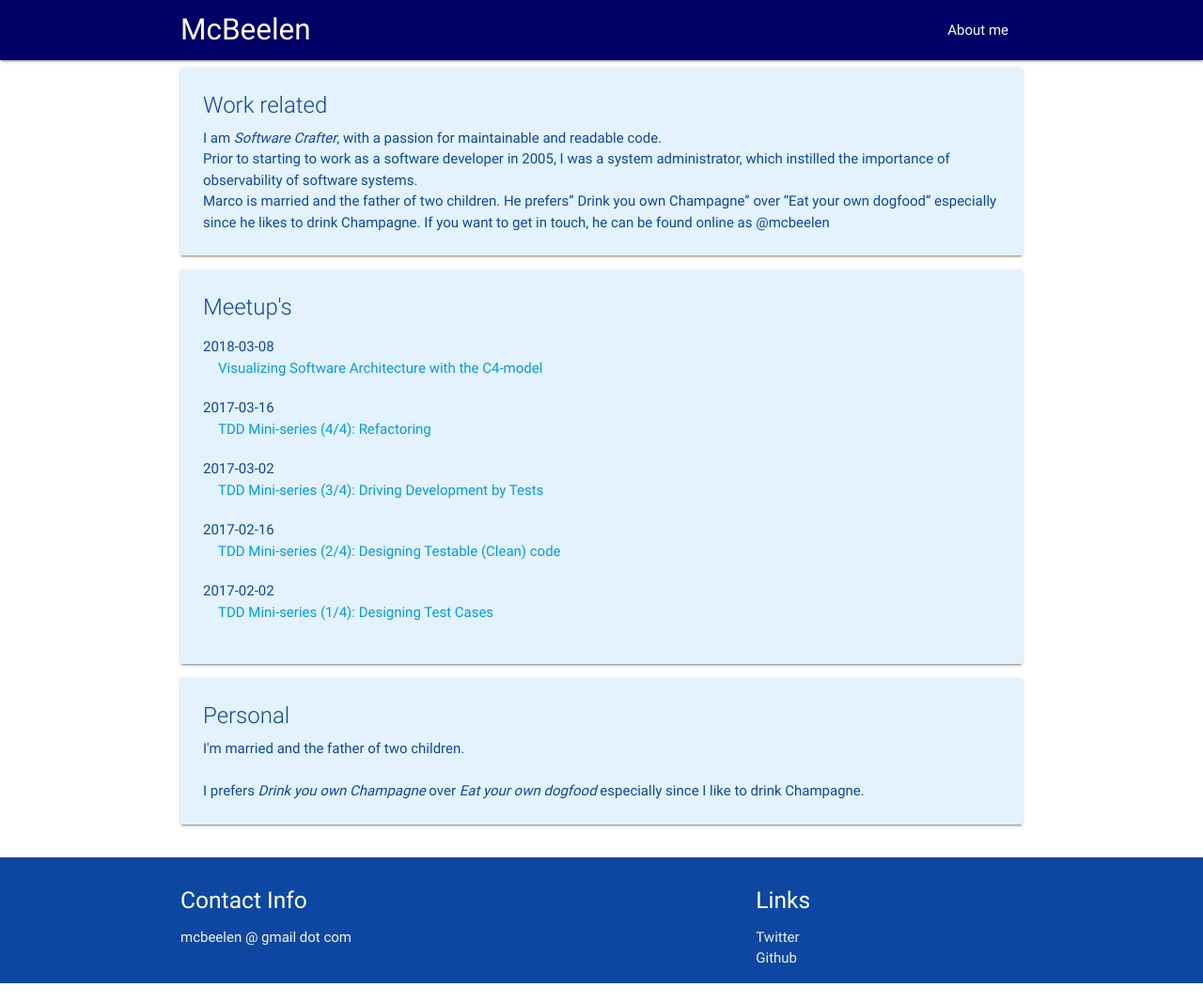
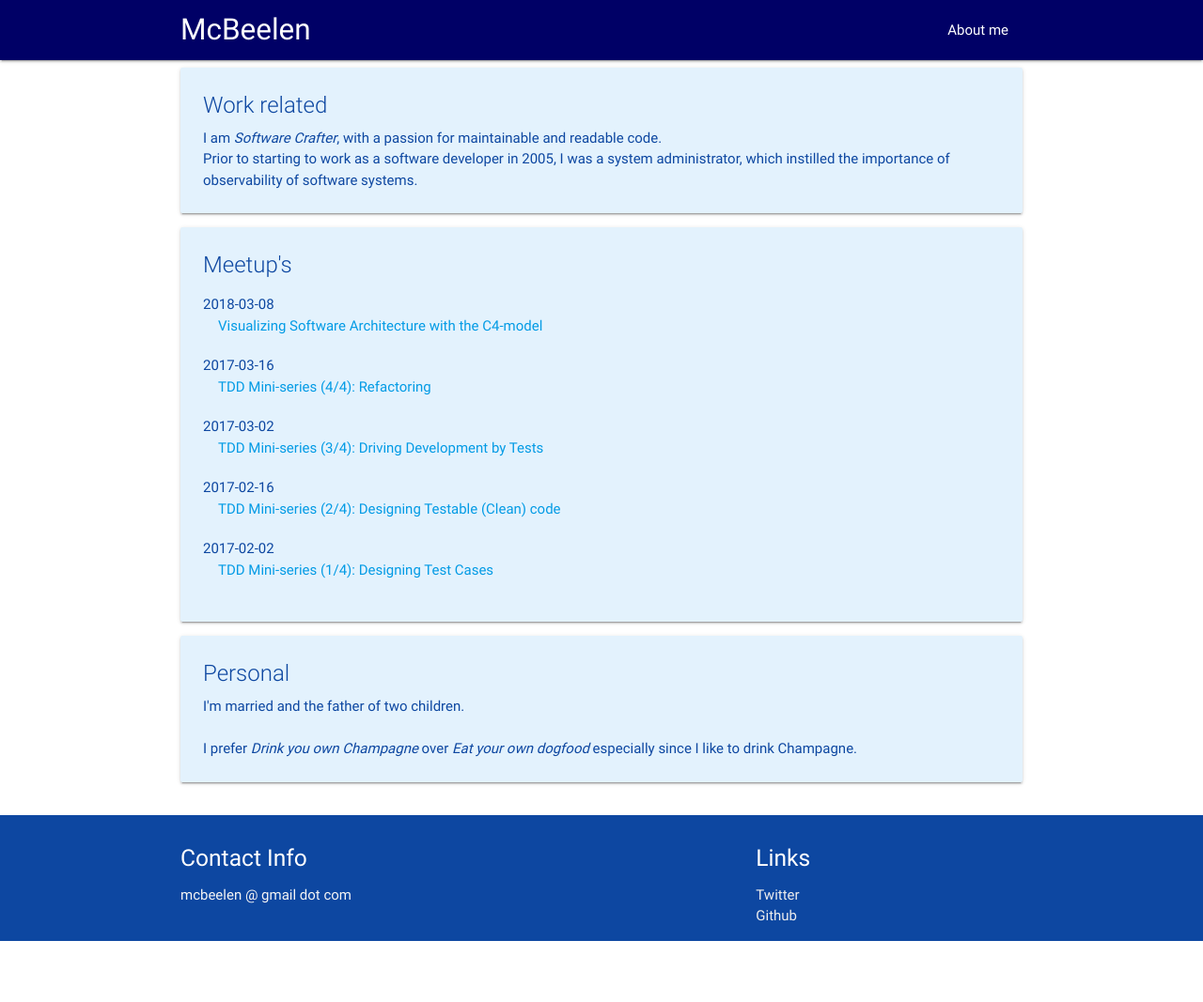
Before and after one commit to mcbeelen/mcbeelen.github.io, a Jekyll site: the page built from about.html, in a window 1280 px wide. Shown: the whole page at 94% size. Built offline with Jekyll 4.4.1, drawn with Linux system fonts in a browser that asks for light colours; after the commit the page ends 1022 px from its top, so only the background shows below that.

Commit message:
Corrected type and removed duplicate info.

```diff
--- a/about.html
+++ b/about.html
@@ -13,15 +13,6 @@ title: About Marco Beelen
                     I am <em>Software Crafter</em>, with a passion for maintainable and readable code.<br/>
                     Prior to starting to work as a software developer in 2005,
                     I was a system administrator, which instilled the importance of observability of software systems.
-                </p>
-                <p>
-
-                    Marco is married and the father of two children. He prefers” Drink you own Champagne” over “Eat your
-                    own dogfood” especially since he likes to drink Champagne.
-                    If you want to get in touch, he can be found online as @mcbeelen
-
-
-                    <br/>
                 </p>
             </div>
 
@@ -74,7 +65,7 @@ title: About Marco Beelen
                 <p>
                     I'm married and the father of two children.<br/>
                     <br/>
-                    I prefers <em>Drink you own Champagne</em> over <em>Eat your own dogfood</em>
+                    I prefer <em>Drink you own Champagne</em> over <em>Eat your own dogfood</em>
                     especially since I like to drink Champagne.
                 </p>
             </div>
```
